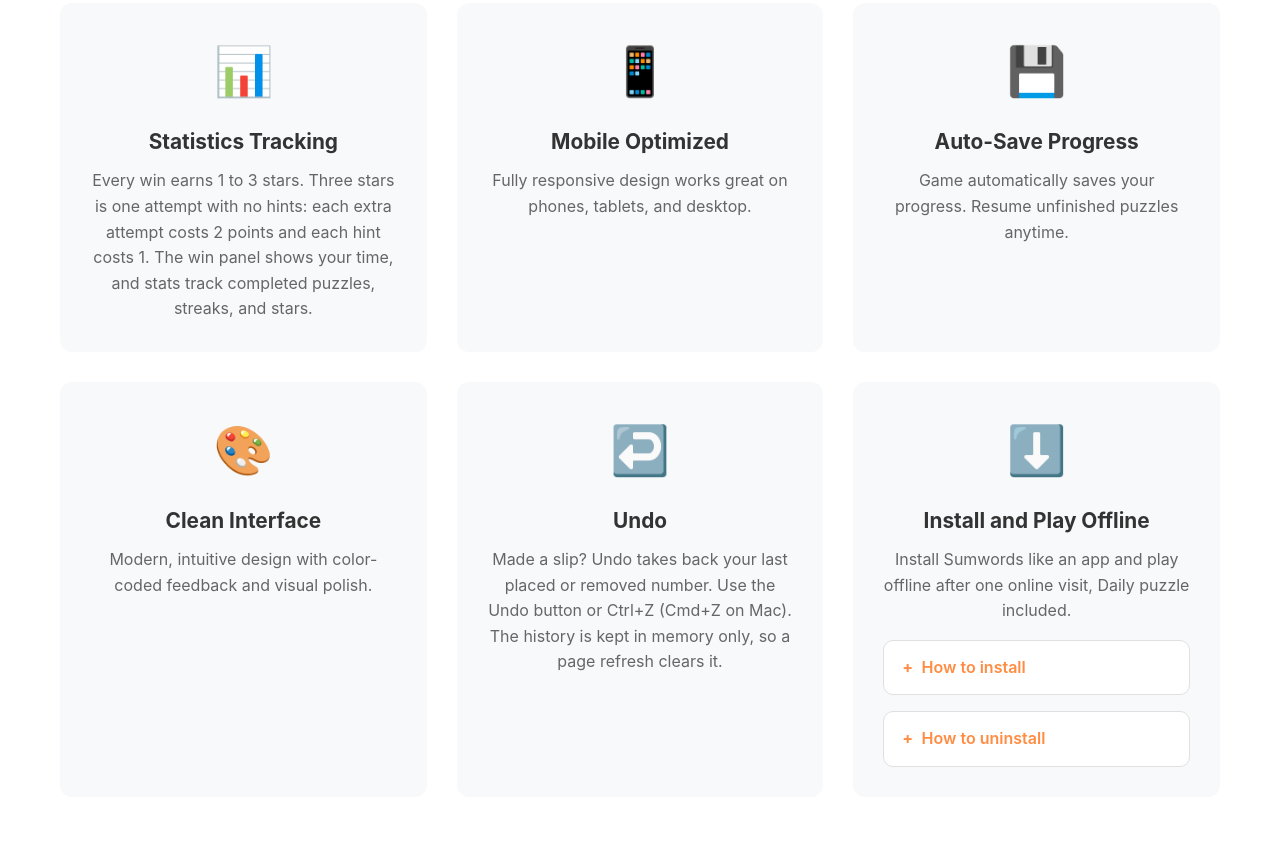
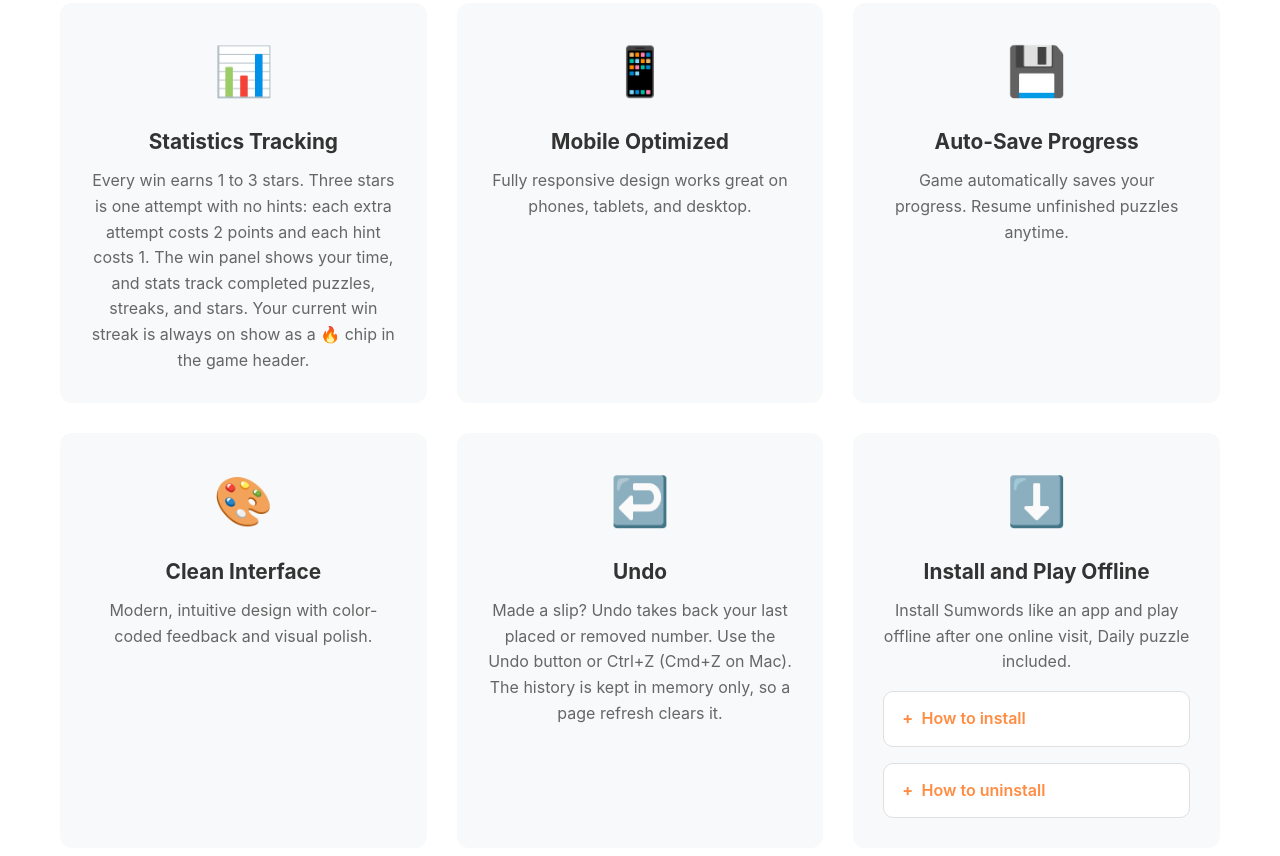
Before and after one commit to TheBIMsider/sumwords, a plain HTML site: page landing/index.html in a window 1280 px wide. Shown: the part 5286-6142 px from the top of the page. Drawn offline with Linux system fonts and the light colour scheme.

Commit message:
Mention the header streak chip on the landing page Statistics card
Co-Authored-By: Claude Sonnet 5.5 <noreply@anthropic.com>

```diff
--- a/landing/index.html
+++ b/landing/index.html
@@ -333,7 +333,8 @@
               Every win earns 1 to 3 stars. Three stars is one attempt with no
               hints: each extra attempt costs 2 points and each hint costs 1.
               The win panel shows your time, and stats track completed puzzles,
-              streaks, and stars.
+              streaks, and stars. Your current win streak is always on show as
+              a 🔥 chip in the game header.
             </p>
           </div>
           <div class="feature-card">
```
